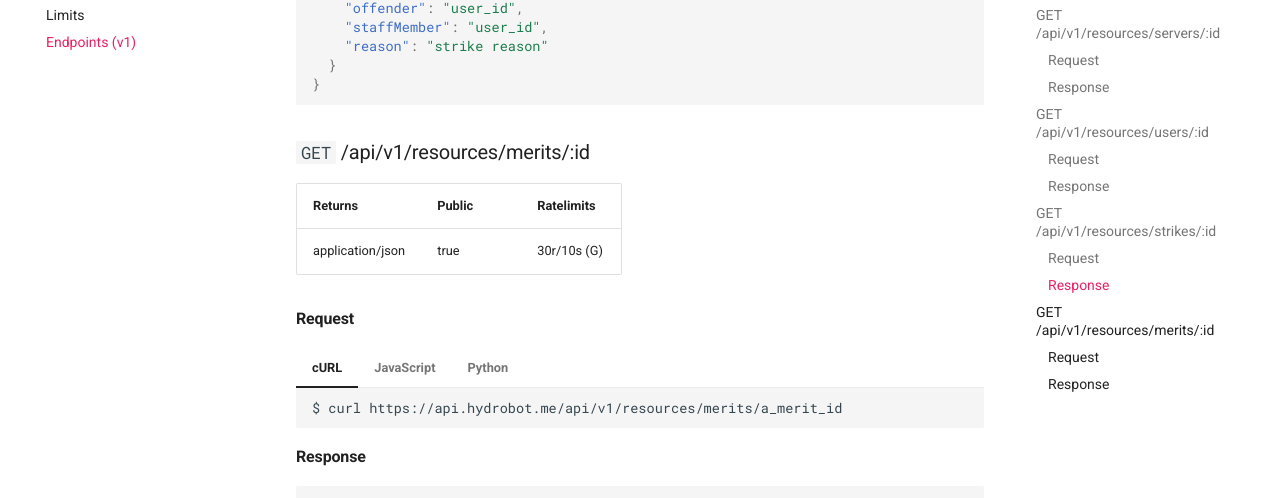
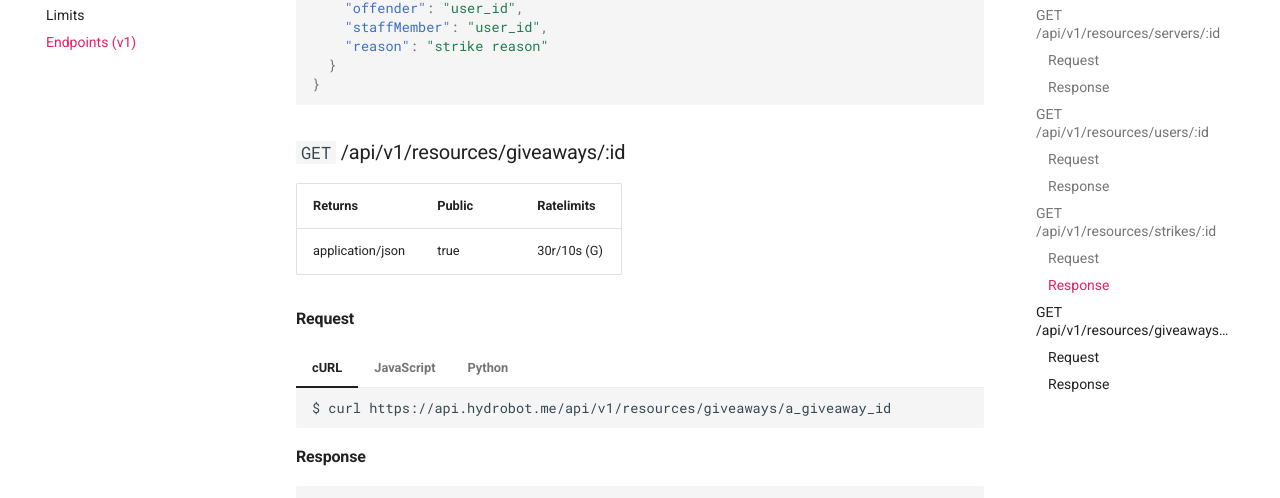
Before and after one commit to HydroOSS/HydroDocs, an MkDocs documentation site: the page built from docs/api/endpoints.md, in a window 1280 px wide and 900 px high, scrolled down 2610 px. Shown: the part 120-618 px from the top of the window. Built offline with MkDocs 1.6.1 and Material for MkDocs 9.7.7, drawn with Linux system fonts in a browser that asks for light colours; comment, search, counter and statistics services are not loaded; part of the change alters nothing that is shown.

Commit message:
fix: merits ~> giveaways

````diff
--- a/docs/api/endpoints.md
+++ b/docs/api/endpoints.md
@@ -168,7 +168,7 @@ The main thing that the API serves is resources like server data. The full list
 }
 ```
 
-### `GET` /api/v1/resources/merits/:id
+### `GET` /api/v1/resources/giveaways/:id
 
 | Returns          | Public | Ratelimits  |
 |------------------|--------|-------------|
@@ -178,13 +178,13 @@ The main thing that the API serves is resources like server data. The full list
 
 === "cURL"
     ```bash
-    $ curl https://api.hydrobot.me/api/v1/resources/merits/a_merit_id
+    $ curl https://api.hydrobot.me/api/v1/resources/giveaways/a_giveaway_id
     ```
 === "JavaScript"
     !!! info
         This example uses [window.fetch](https://developer.mozilla.org/en-US/docs/Web/API/Fetch_API)/[node-fetch](https://github.com/node-fetch/node-fetch). Try pasting it in your browser console!
     ```js
-    const url = "https://api.hydrobot.me/api/v1/resources/merits/a_merit_id";
+    const url = "https://api.hydrobot.me/api/v1/resources/giveaways/a_giveaway_id";
     const resp = await (await window.fetch(url)).json();
     console.log(resp);
     ```
@@ -194,7 +194,7 @@ The main thing that the API serves is resources like server data. The full list
     ```py
     import requests
 
-    url = 'https://api.hydrobot.me/api/v1/resources/merits/a_merit_id'
+    url = 'https://api.hydrobot.me/api/v1/resources/giveaways/a_giveaway_id'
     resp = requests.get(url=url).json()
     print(resp)
     ```
````
